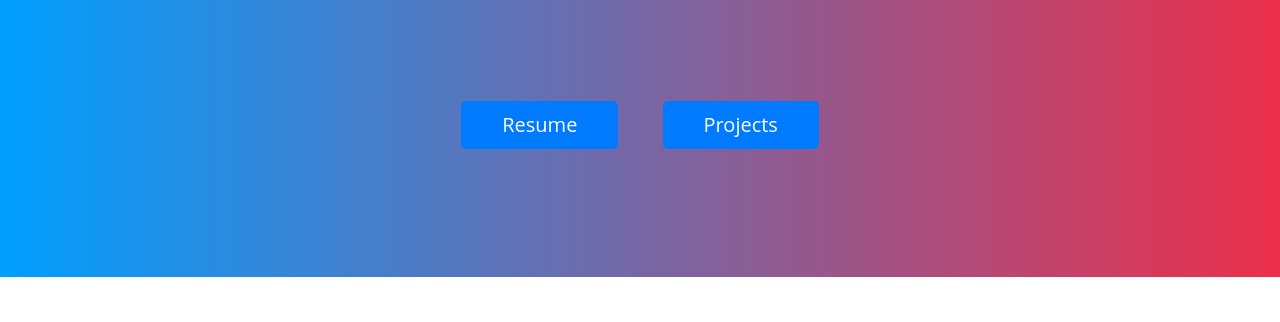
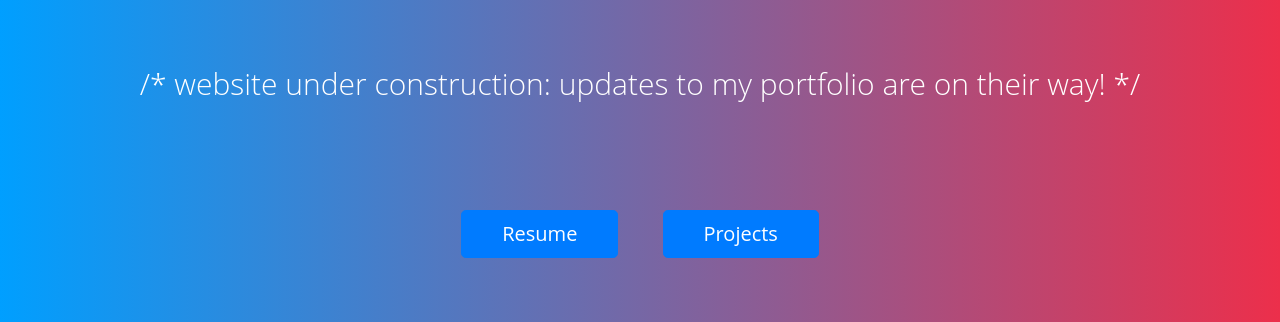
Before and after one commit to 0bLondon/0bLondon.github.io, a plain HTML site: page index.html in a window 1280 px wide. Shown: the part 398-720 px from the top of the page. Drawn offline with nearby package versions, Linux system fonts and the light colour scheme.

Commit message:
Under Construction Warning Added

```diff
--- a/index.html
+++ b/index.html
@@ -41,6 +41,8 @@
 	<img src="images/name.png" class="img-fluid" style="padding-top: 2em;" width="750" alt="Benjamin London">
 	</br></br></br>
 	<p class="name-sub-text">data scientist & programmer</p>
+	</br></br>
+	<p class="name-sub-text">/* website under construction: updates to my portfolio are on their way! */</p>
 	</br></br>
 	<a href="London-Resume.pdf" target="_blank"><button type="button" class="btn btn-primary btn-lg button-mid">Resume</button></a>
 	<a href="projects.html"><button type="button" class="btn btn-primary btn-lg button-mid">Projects</button></a>
```
